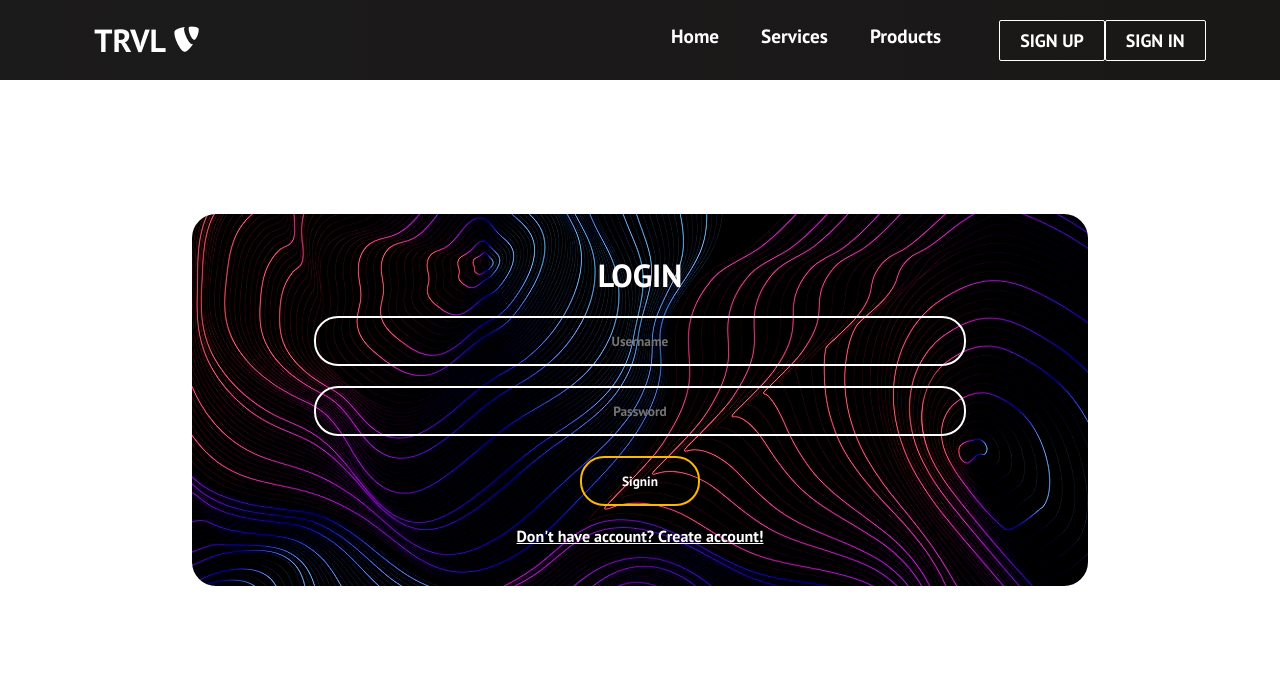
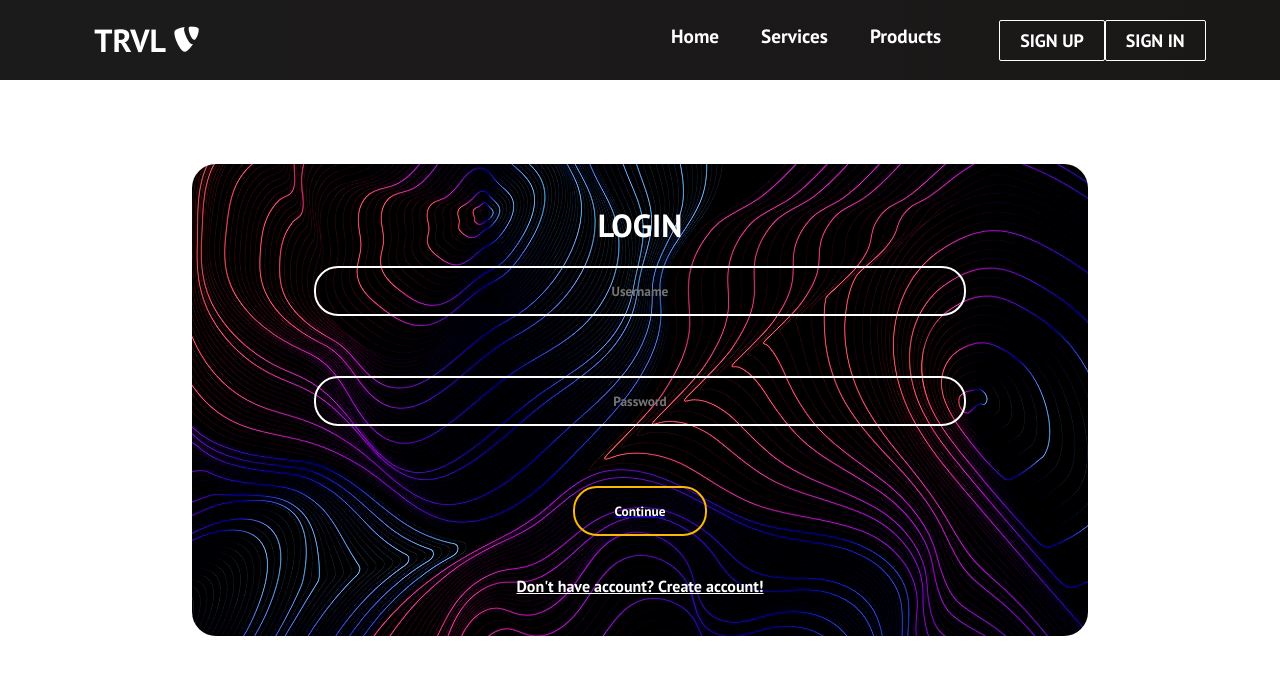
Before and after one commit to HanhNguyenHong1802/travel_web_frontend, a React (Create React App) app: page /sign-in in a window 1280 px wide. Shown: the top 674 px of the page. Built offline with nearby package versions, Linux system fonts and the light colour scheme; the HTML template or start-up script is replaced by a standard one.

Commit message:
signin
signin

```diff
--- a/package.json
+++ b/package.json
@@ -6,10 +6,12 @@
     "@testing-library/jest-dom": "^5.11.4",
     "@testing-library/react": "^11.1.0",
     "@testing-library/user-event": "^12.1.10",
+    "axios": "^0.21.1",
     "body-parser": "^1.19.0",
     "express-validator": "^6.10.0",
     "react": "^17.0.1",
     "react-dom": "^17.0.1",
+    "react-redux": "^7.2.2",
     "react-router-dom": "^5.2.0",
     "react-scripts": "4.0.3",
     "web-vitals": "^1.0.1"
--- a/src/App.css
+++ b/src/App.css
@@ -93,7 +93,7 @@ body{
   width: 90%;
   border-color: #fcb900;
 }
-.box input[type = "submit"]{
+.buttonSignIn{
   border:0;
   background: none;
   display: block;
@@ -107,6 +107,6 @@ body{
   transition: 0.25s;
   cursor: pointer;
 }
-.box input[type = "submit"]:hover{
+.buttonSignIn:hover{
   background: #fcb900;
 }
--- a/src/components/pages/SignIn.js
+++ b/src/components/pages/SignIn.js
@@ -1,4 +1,4 @@
-import React from 'react';
+import React, { useState } from 'react';
 import { BrowserRouter as Router,
   Route,
   Link,
@@ -6,27 +6,61 @@ import { BrowserRouter as Router,
   Switch} from 'react-router-dom';
 import '../../App.css';
 import SignUp from './SignUp'
-const SignIn = () => {
+import Axios from "axios";
+
+function SignIn () {
+  const [loginUsername, setLoginUsername] = useState("");
+  const [loginPassword, setLoginPassword] = useState("");
+  const login = () => {
+
+    Axios({
+      method: "POST",
+      data: {
+        username: loginUsername,
+        password: loginPassword,
+      },
+      withCredentials: true,
+      url: "http://localhost:3000/login",
+    }).then(function (res) {
+      console.log(res);
+      alert(res.data);
+
+    });
+  };
       return(
-        <>
-        <form class="box" action="index.html" method="post">
+
+        <form class="box" action="index.html" >
           <h1>Login</h1>
-            <input type="text" name="" placeholder="Username"/>
-            <input type="password" name="" placeholder="Password"/>
-            <input type="submit" name="" value="Signin"/>
+          <input
+          type="text"
+          placeholder="Username"
+          onChange={(e) => setLoginUsername(e.target.value)}
+
+        />
+        <br />
+
+        <input
+          placeholder="Password"
+          type="password"
+          onChange={(e) => setLoginPassword(e.target.value)}
+
+        />
+        <br />
+
+        <Link to="/profile">
+          <button className="buttonSignIn" onClick={login}>Continue</button><br/>
+        </Link>
+
            <Router>
         <Switch>
         <Route path="/sign-up" component={SignUp} />
           <a href='/sign-up' style={{color:'white'}}>
           Don't have account? Create account!
           </a>
-
-
           </Switch>
         </Router>
         </form>
 
-        </>
       );
 
 
```
Also changed, not shown: src/components/Main.js (added, +51 -0 lines), 1 other file (tests, documents, lock files or other folders).
